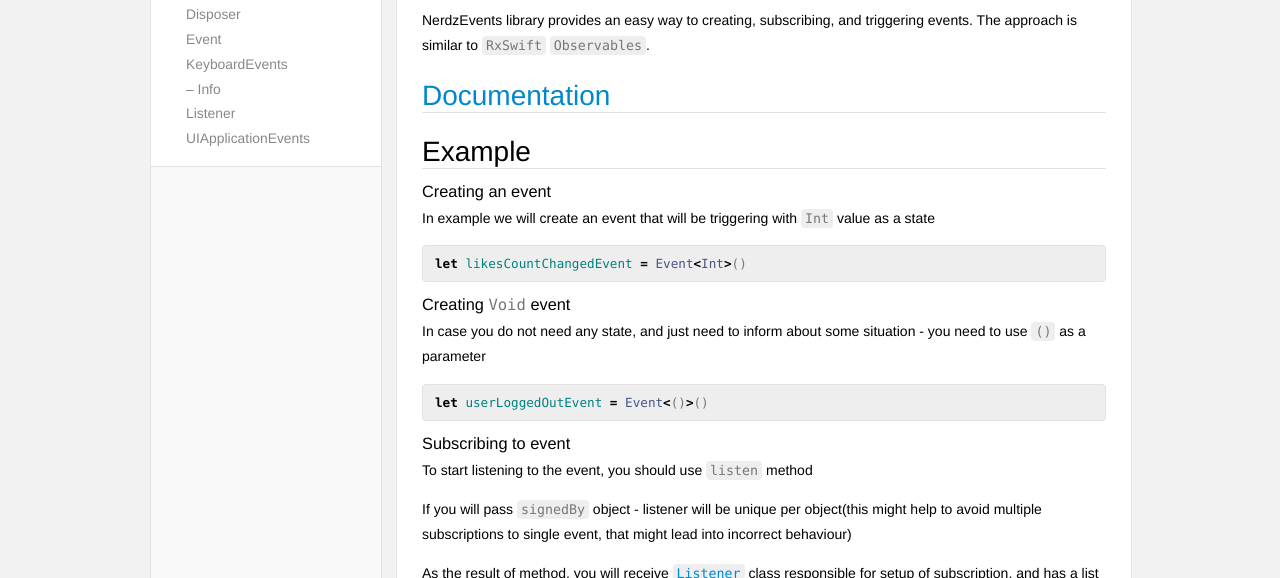
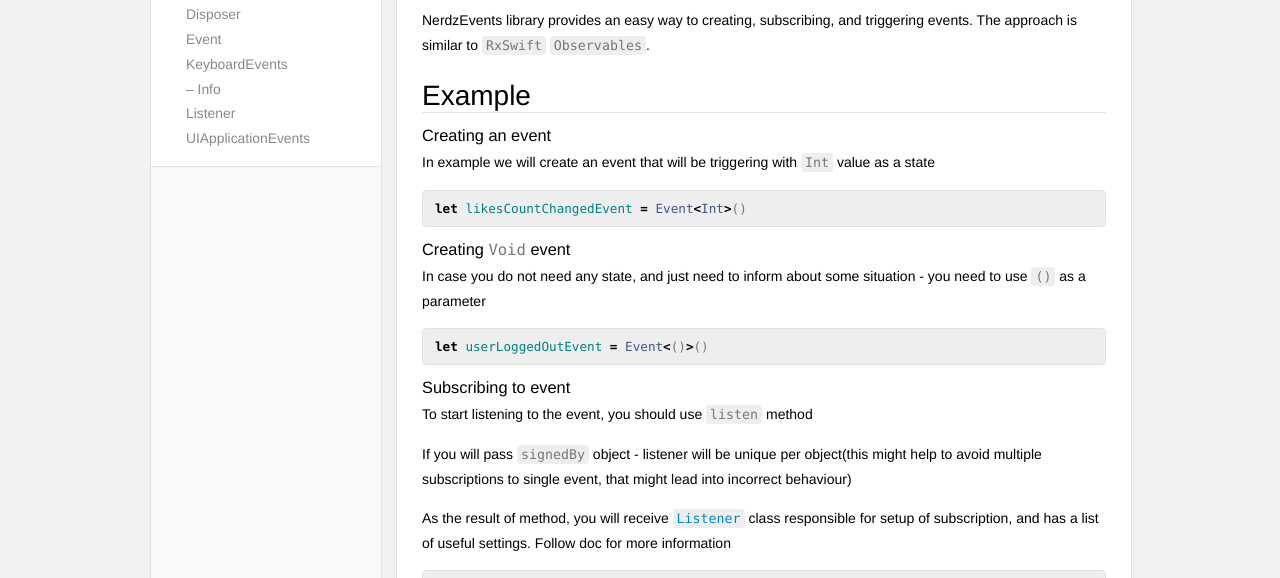
Before and after one commit to nerdzlab/NerdzEvents, a plain HTML site: page docs/index.html in a window 1280 px wide. Shown: the part 142-720 px from the top of the page. Drawn offline with Linux system fonts and the light colour scheme.

Commit message:
- updated documentation html;

```diff
--- a/docs/index.html
+++ b/docs/index.html
@@ -69,7 +69,6 @@
             <h1 id='nerdzevents' class='heading'>NerdzEvents</h1>
 
 <p>NerdzEvents library provides an easy way to creating, subscribing, and triggering events. The approach is similar to <code>RxSwift</code> <code>Observables</code>.</p>
-<h2 id='a-href-https-nerdzevents-web-app-documentation-a' class='heading'><a href="https://nerdzevents.web.app">Documentation</a></h2>
 <h2 id='example' class='heading'>Example</h2>
 <h3 id='creating-an-event' class='heading'>Creating an event</h3>
 
```
